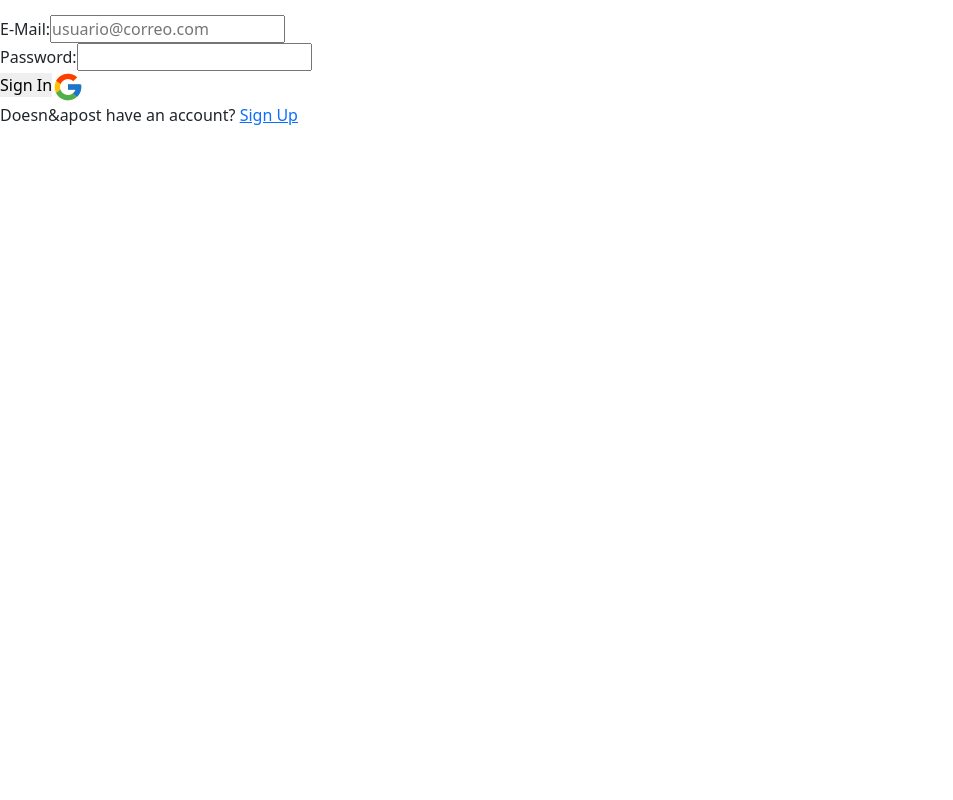
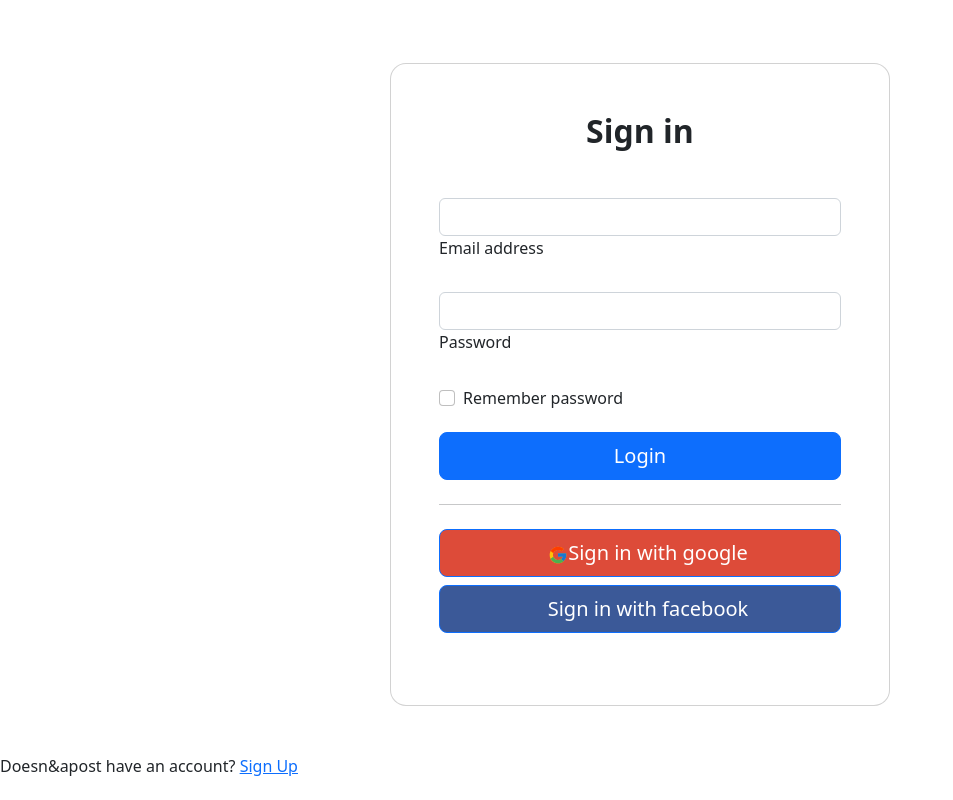
Before and after one commit to lauticometti/AirLand, a React (Vite) app in the folder client/: page /login in a window 1280 px wide. Shown: the whole page, without its empty margins (0-953 px from the left). Built offline with nearby package versions, Linux system fonts and the light colour scheme; no server answers; a web font is replaced by a local one.

Commit message:
loginPage styled

```diff
--- a/client/package.json
+++ b/client/package.json
@@ -15,6 +15,7 @@
 		"axios": "^1.3.4",
 		"bootstrap": "^5.2.3",
 		"firebase": "^9.18.0",
+		"mdb-react-ui-kit": "^5.1.0",
 		"prop-types": "^15.8.1",
 		"react": "^18.2.0",
 		"react-bootstrap": "^2.7.2",
--- a/client/src/components/LoginForm/LoginForm.jsx
+++ b/client/src/components/LoginForm/LoginForm.jsx
@@ -1,8 +1,22 @@
-import { useEffect, useState } from "react"
+import { useEffect, useState } from 'react'
 import { FcGoogle } from 'react-icons/fc'
-import { useDispatch, useSelector } from "react-redux"
-import { useNavigate } from "react-router-dom"
-import { startGoogleSignIn, startLoginUserWithEmailPassword } from "../../redux/slices/auth"
+import { useDispatch, useSelector } from 'react-redux'
+import { useNavigate } from 'react-router-dom'
+import {
+	startGoogleSignIn,
+	startLoginUserWithEmailPassword
+} from '../../redux/slices/auth'
+import {
+	MDBBtn,
+	MDBContainer,
+	MDBRow,
+	MDBCol,
+	MDBCard,
+	MDBCardBody,
+	MDBInput,
+	MDBIcon,
+	MDBCheckbox
+} from 'mdb-react-ui-kit'
 
 const formData = {
 	email: '',
@@ -10,20 +24,19 @@ const formData = {
 }
 
 export function LoginForm() {
-
 	const { status, errorMessage } = useSelector(state => state.auth)
 	const [form, setForm] = useState(formData)
 	const navigate = useNavigate()
 	const dispatch = useDispatch()
 
-  const handleChange = (event) => {
+	const handleChange = event => {
 		setForm({
 			...form,
 			[event.target.name]: event.target.value
 		})
 	}
 
-  const handleSubmit = (event) => {
+	const handleSubmit = event => {
 		event.preventDefault()
 		// TODO: enviar form, validar datos, mostrar errores
 		setForm(formData)
@@ -37,7 +50,78 @@ export function LoginForm() {
 	}, [status])
 
 	return (
-    <div>
+		<form action='' onSubmit={handleSubmit}>
+			<MDBContainer fluid>
+				<MDBRow className='d-flex justify-content-center align-items-center h-100'>
+					<MDBCol col='12'>
+						<MDBCard
+							className='bg-white my-5 mx-auto'
+							style={{ borderRadius: '1rem', maxWidth: '500px' }}
+						>
+							<MDBCardBody className='p-5 w-100 d-flex flex-column'>
+								<h2 className='fw-bold mb-2 text-center'>Sign in</h2>
+								<p className='text-white-50 mb-3'>
+									Please enter your login and password!
+								</p>
+
+								<MDBInput
+									onChange={handleChange}
+									name='email'
+									wrapperClass='mb-4 w-100'
+									label='Email address'
+									id='formControlLg'
+									type='email'
+									value={form.email}
+								/>
+								<MDBInput
+									onChange={handleChange}
+									name='password'
+									wrapperClass='mb-4 w-100'
+									label='Password'
+									id='formControlLg'
+									type='password'
+									value={form.password}
+								/>
+
+								<MDBCheckbox
+									name='flexCheck'
+									id='flexCheckDefault'
+									className='mb-4'
+									label='Remember password'
+								/>
+
+								<MDBBtn size='lg'>Login</MDBBtn>
+
+								<hr className='my-4' />
+
+								<MDBBtn
+									className='mb-2 w-100'
+									size='lg'
+									style={{ backgroundColor: '#dd4b39' }}
+									onClick={() => dispatch(startGoogleSignIn())}
+								>
+									<MDBIcon fab icon='google' className='mx-2' />
+									<FcGoogle />
+									Sign in with google
+								</MDBBtn>
+
+								<MDBBtn
+									className='mb-4 w-100'
+									size='lg'
+									style={{ backgroundColor: '#3b5998' }}
+								>
+									<MDBIcon fab icon='facebook-f' className='mx-2' />
+									Sign in with facebook
+								</MDBBtn>
+							</MDBCardBody>
+						</MDBCard>
+					</MDBCol>
+				</MDBRow>
+			</MDBContainer>
+		</form>
+	)
+}
+/* <div>
       <form action="" onSubmit={handleSubmit}>
         <div>
           <label htmlFor="email">E-Mail: </label>
@@ -54,6 +138,4 @@ export function LoginForm() {
         <div>
         </div>
       </form>
-    </div>
-  )
-}
+    </div> */
--- a/client/src/components/RegisterForm/RegisterForm.jsx
+++ b/client/src/components/RegisterForm/RegisterForm.jsx
@@ -1,7 +1,15 @@
-import { useEffect, useState } from "react"
+import { useEffect, useState } from 'react'
 import { useNavigate } from 'react-router-dom'
 import { useDispatch, useSelector } from 'react-redux'
-import { startRegistrationUserWithEmailPassword } from "../../redux/slices/auth"
+import { startRegistrationUserWithEmailPassword } from '../../redux/slices/auth'
+import {
+	MDBBtn,
+	MDBContainer,
+	MDBCard,
+	MDBCardBody,
+	MDBInput,
+	MDBCheckbox
+} from 'mdb-react-ui-kit'
 
 const formData = {
 	displayName: '',
@@ -11,20 +19,19 @@ const formData = {
 }
 
 export function RegisterForm() {
-
 	const { status, errorMessage } = useSelector(state => state.auth)
 	const [form, setForm] = useState(formData)
 	const navigate = useNavigate()
 	const dispatch = useDispatch()
 
-  const handleChange = (event) => {
+	const handleChange = event => {
 		setForm({
 			...form,
 			[event.target.name]: event.target.value
 		})
 	}
 
-  const handleSubmit = (event) => {
+	const handleSubmit = event => {
 		event.preventDefault()
 		// TODO: enviar form, validar datos, mostrar errores
 		setForm(formData)
@@ -37,7 +44,75 @@ export function RegisterForm() {
 	}, [status])
 
 	return (
-    <div>
+		<form action='' onSubmit={handleSubmit}>
+			<MDBContainer
+				fluid
+				className='d-flex align-items-center justify-content-center bg-image'
+				style={{
+					backgroundImage:
+						'url(https://mdbcdn.b-cdn.net/img/Photos/new-templates/search-box/img4.webp)'
+				}}
+			>
+				<div className='mask gradient-custom-3'></div>
+				<MDBCard className='m-5' style={{ maxWidth: '600px' }}>
+					<MDBCardBody className='px-5'>
+						<h2 className='text-uppercase text-center mb-5'>
+							Create an account
+						</h2>
+						<MDBInput
+							onChange={handleChange}
+							name='displayName'
+							wrapperClass='mb-4'
+							label='Your Name'
+							size='lg'
+							id='form1'
+							type='text'
+						/>
+						<MDBInput
+							onChange={handleChange}
+							name='email'
+							wrapperClass='mb-4'
+							label='Your Email'
+							size='lg'
+							id='form2'
+							type='email'
+						/>
+						<MDBInput
+							onChange={handleChange}
+							name='password'
+							wrapperClass='mb-4'
+							label='Password'
+							size='lg'
+							id='form3'
+							type='password'
+						/>
+						<MDBInput
+							onChange={handleChange}
+							name='repeatPassword'
+							wrapperClass='mb-4'
+							label='Repeat your password'
+							size='lg'
+							id='form4'
+							type='password'
+						/>
+						<div className='d-flex flex-row justify-content-center mb-4'>
+							<MDBCheckbox
+								name='flexCheck'
+								id='flexCheckDefault'
+								label='I agree all statements in Terms of service'
+							/>
+						</div>
+						<MDBBtn className='mb-4 w-100 gradient-custom-4' size='lg'>
+							Register
+						</MDBBtn>
+					</MDBCardBody>
+				</MDBCard>
+			</MDBContainer>
+		</form>
+	)
+}
+
+/* <div>
       <form action="" onSubmit={handleSubmit}>
         <div>
           <label htmlFor="displayName">FullName: </label>
@@ -59,9 +134,7 @@ export function RegisterForm() {
           <button>Sign Up</button>
         </div>
         <div>
-          {/* Google's button */}
+
           </div>
           </form>
-    </div>
-  )
-}
+        </div> */
```
Also changed, not shown: 1 other file (tests, documents, lock files or other folders). Lines whose indentation alone changed are shown as unchanged.
